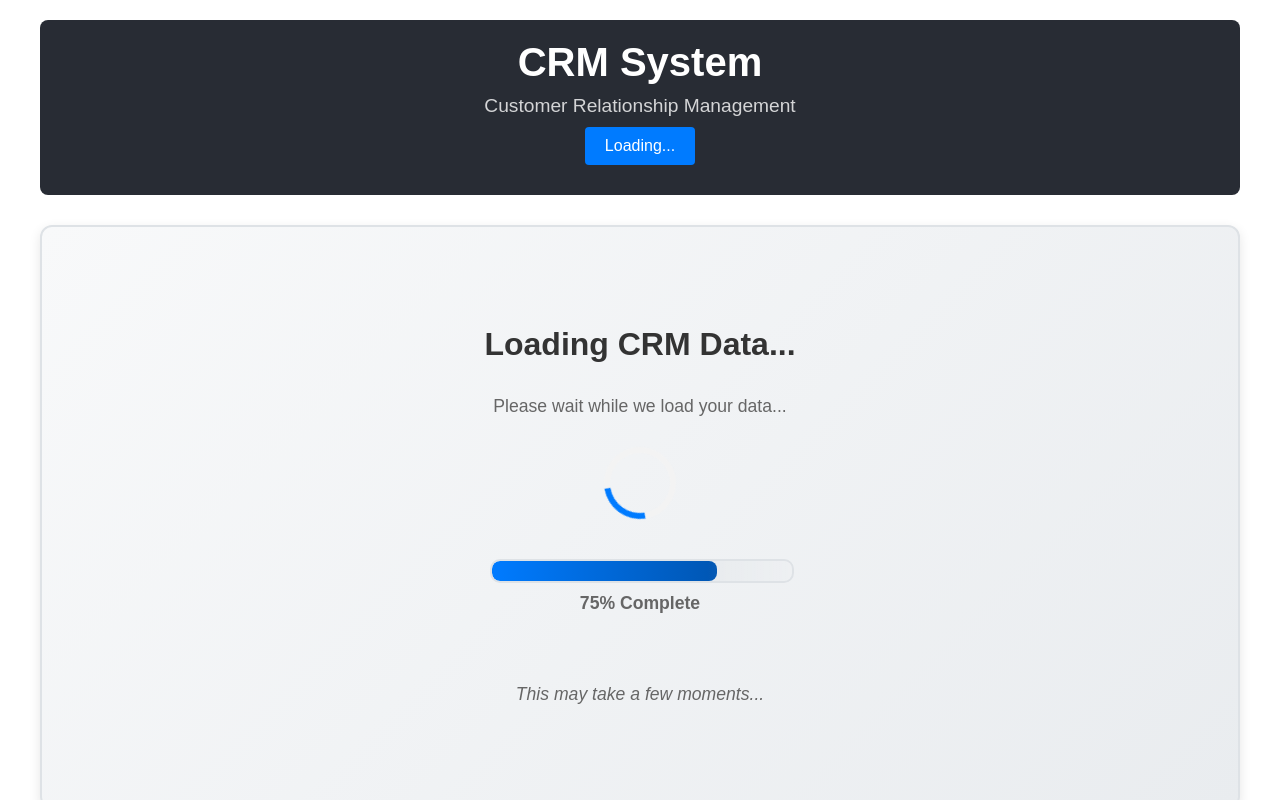
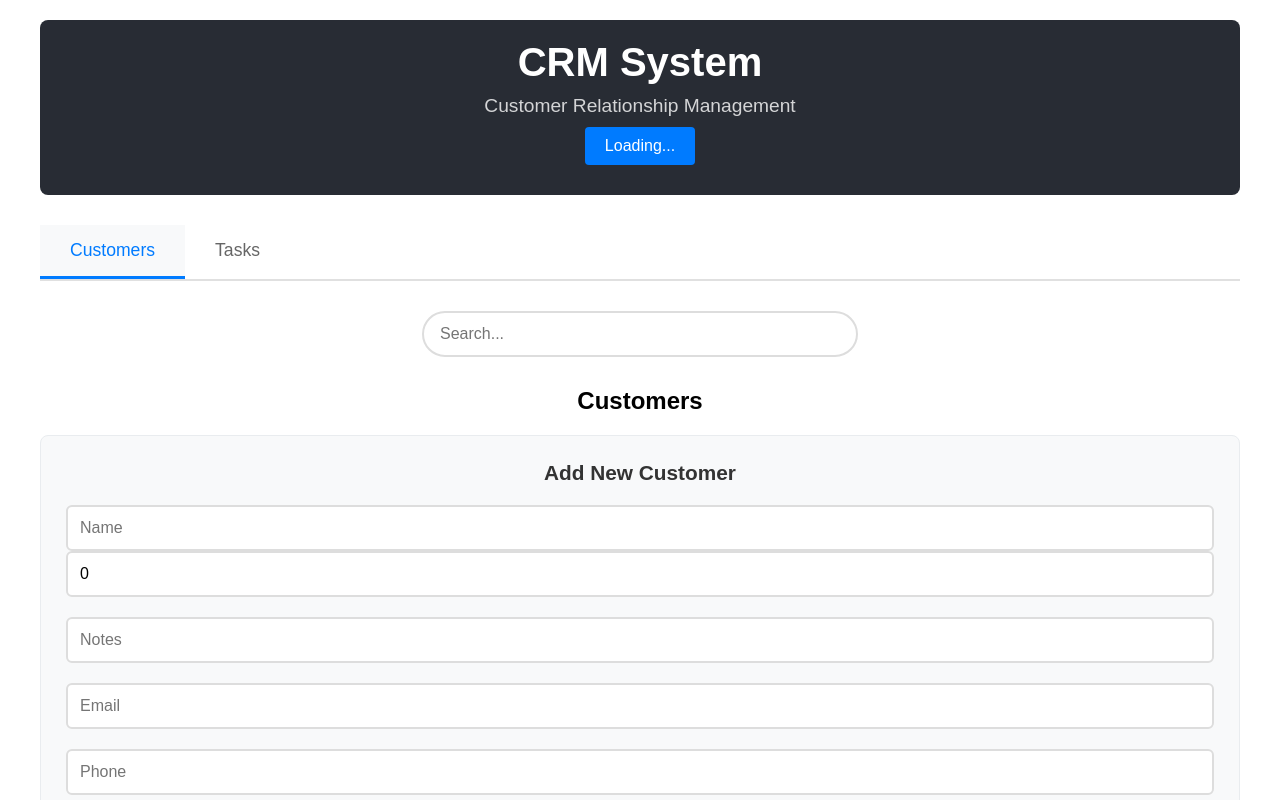
Before and after one commit to YuvalChen/crm, a React (Create React App) app: page / in a window 1280 px wide. Shown: the top 800 px of the page. Built offline with nearby package versions, Linux system fonts and the light colour scheme.

Commit message:
Fix: src/App.tsx

```diff
--- a/src/App.tsx
+++ b/src/App.tsx
@@ -49,12 +49,11 @@ function App() {
   const [error, setError] = useState('');
   const [loadingProgress, setLoadingProgress] = useState(0);
 
-  // Load sample data with 6-second delay to show loading issue
+  // Load sample data with minimal delay
   useEffect(() => {
     setLoading(true);
     setLoadingProgress(0);
 
-    // BUG: 6-second delay that will be visible in replay
     // Simulate progress updates
     const progressInterval = setInterval(() => {
       setLoadingProgress(prev => {
@@ -64,7 +63,7 @@ function App() {
         }
         return prev + 15;
       });
-    }, 1000);
+    }, 50);
 
     setTimeout(() => {
       setCustomers([
@@ -141,7 +140,7 @@ function App() {
       setTimeout(() => {
         setLoading(true);
       }, 1000);
-    }, 6000); // 6-second delay - very visible in replay
+    }, 100);
 
     // BUG: This will cause infinite re-renders
     return () => {
```
